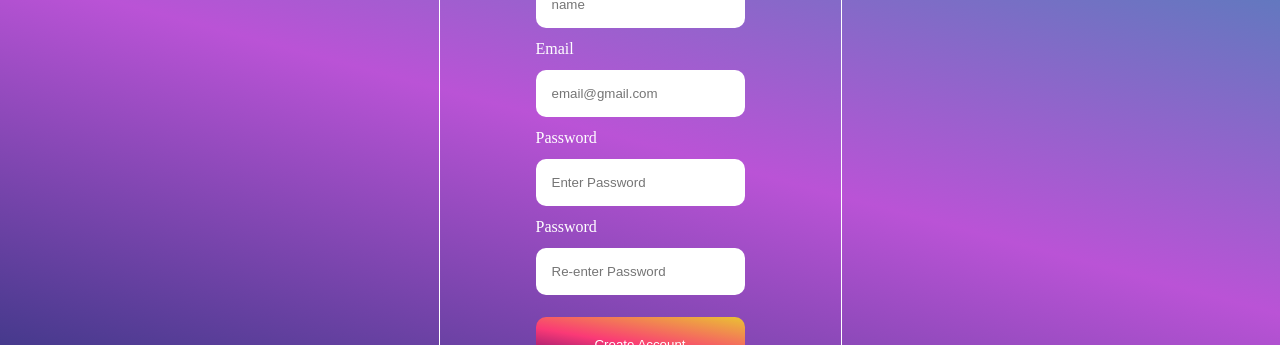
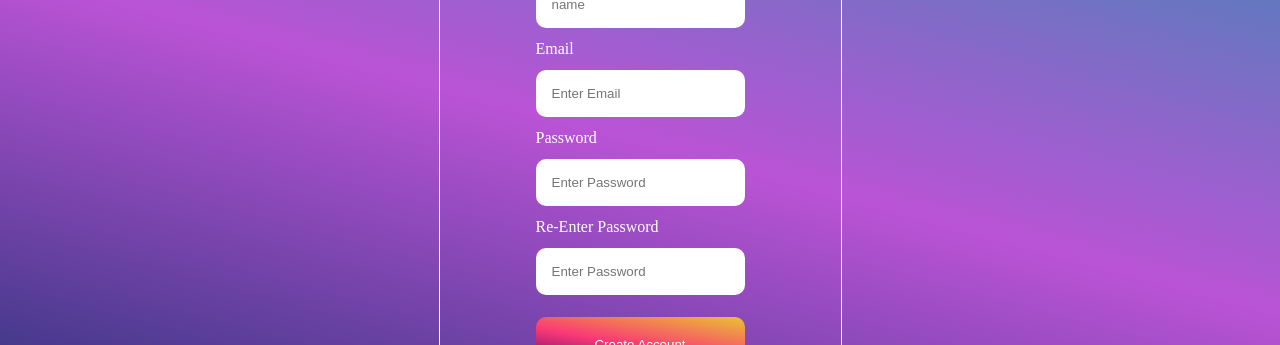
Before and after one commit to sachham-karki/modern-front-end, a React (Create React App) app in the folder app-frontend/: page /register in a window 1280 px wide. Shown: the part 335-680 px from the top of the page. Built offline with nearby package versions, Linux system fonts and the light colour scheme.

Commit message:
Adding form hyper link to contact us button

```diff
--- a/app-frontend/src/components/cta/CTA.jsx
+++ b/app-frontend/src/components/cta/CTA.jsx
@@ -9,7 +9,10 @@ const CTA = () => {
         <h3>Register today & start exploring the endless possiblities.</h3>
       </div>
       <div className="gpt3__cta-btn">
-        <button type="button">Get Started</button>
+        <a href="https://forms.gle/XyUU5vNB8PQSdaMX9">
+          {" "}
+          <button type="button">Get Started</button>
+        </a>
       </div>
     </div>
   );
--- a/app-frontend/src/containers/footer/Footer.jsx
+++ b/app-frontend/src/containers/footer/Footer.jsx
@@ -12,7 +12,10 @@ const Footer = () => {
         </h1>
       </div>
       <div className="gpt3__footer-btn">
-        <p>Request Early Access</p>
+        <a href="https://forms.gle/BmeRcaNpprxXe9bS8">
+          {" "}
+          <p>Request Early Access</p>
+        </a>
       </div>
       <div className="gpt3__footer-links">
         <div className="gpt3__footer-links_logo">
--- a/app-frontend/src/containers/footer/footer.css
+++ b/app-frontend/src/containers/footer/footer.css
@@ -44,6 +44,11 @@
   /* identical to box height */
   color: #ffffff;
   word-spacing: 2px;
+}
+
+.gpt3__footer-btn:hover {
+  background-color: rgba(128, 128, 128, 1);
+  border-color: grey;
 }
 
 .gpt3__footer-links {
--- a/app-frontend/src/containers/header/Header.jsx
+++ b/app-frontend/src/containers/header/Header.jsx
@@ -16,7 +16,10 @@ const Header = () => {
         </p>
         <div className="gpt3__header-content__input">
           <input type="email" placeholder="Your Email Address" />
-          <button type="button">Get Started</button>
+          <a href="https://forms.gle/hnikUiuTMFPbQFDv9">
+            {" "}
+            <button type="button">Get Started</button>
+          </a>
         </div>
         <div className="gpt3__header-content__people">
           <img src={people} alt="people img" />
--- a/app-frontend/src/containers/pages/LoginPage.js
+++ b/app-frontend/src/containers/pages/LoginPage.js
@@ -35,7 +35,7 @@ const LoginPage = (props) => {
                 value={email}
                 onChange={(e) => setEmail(e.target.value)}
                 type="email"
-                placeholder="email@gmail.com"
+                placeholder="email"
                 id="email"
                 name="email"
               />
@@ -44,7 +44,7 @@ const LoginPage = (props) => {
                 value={pass}
                 onChange={(e) => setPass(e.target.value)}
                 type="password"
-                placeholder="********"
+                placeholder=" password ******"
                 id="password"
                 name="password"
               />
--- a/app-frontend/src/containers/pages/RegisterPage.js
+++ b/app-frontend/src/containers/pages/RegisterPage.js
@@ -59,7 +59,7 @@ const RegisterPage = (props) => {
                 value={email}
                 onChange={(e) => setEmail(e.target.value)}
                 type="email"
-                placeholder="email@gmail.com"
+                placeholder="Enter Email"
                 id="email"
                 name="email"
               />
@@ -73,12 +73,12 @@ const RegisterPage = (props) => {
                 id="password"
                 name="password"
               />
-              <label for="password">Password</label>
+              <label for="password">Re-Enter Password</label>
               <input
                 value={confirmPassword}
                 onChange={(e) => setConfirmPassword(e.target.value)}
                 type="password"
-                placeholder="Re-enter Password"
+                placeholder="Enter Password"
                 id="Comfirm password"
                 name="Confirm password"
               />
```
